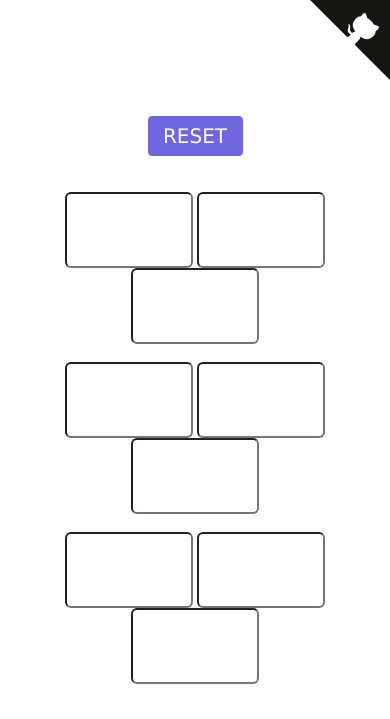
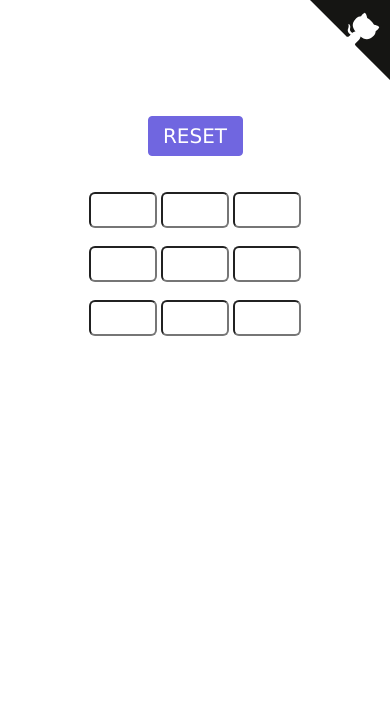
Before and after one commit to mr-dev-dragon/XOXO, a plain HTML site: page index.html in a window 390 px wide. Drawn offline with Linux system fonts and the light colour scheme; some packages are replaced by stand-ins of ours; a script that the page names is missing.

Commit message:
Update style.css

```diff
--- a/style.css
+++ b/style.css
@@ -35,3 +35,15 @@
 		color: #7066e0;
 		font-size: 17px;
 	}
+@media screen and (max-width: 992px) {
+	#b1, #b2, #b3, #b4, #b5,
+	#b6, #b7, #b8, #b9 {
+		width: 60px;
+		height: 30px;
+		margin: auto;
+		border: 1px solid #7066e0 	rgb(0, 98, 123);
+		border-radius: 6px;
+		font-size: 30px;
+		text-align: center;
+	}
+}
```
